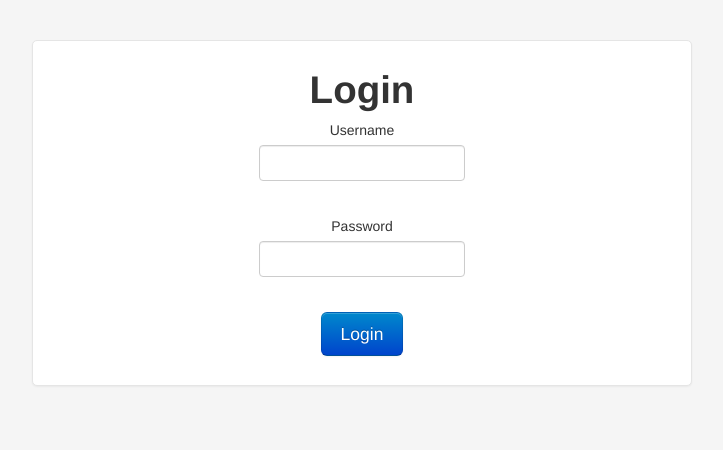
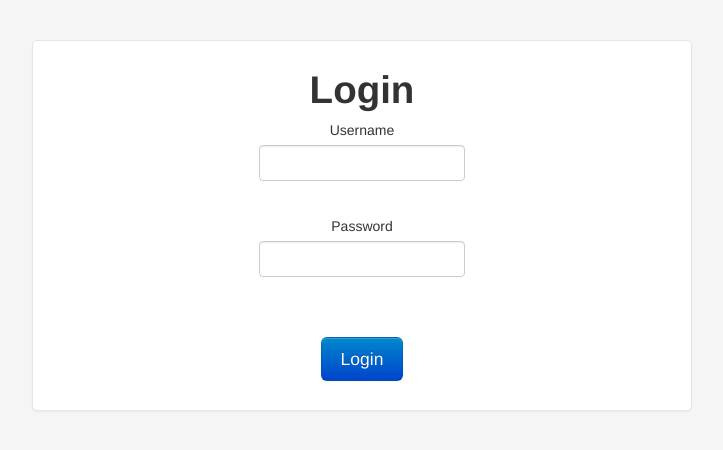
Before and after one commit to thegillion/WOL-server-w-sql, a PHP site: page / in a window 1280 px wide. Shown: the top 450 px of the page, without its empty margins (278-1001 px from the left). Run offline with PHP 8.4, Linux system fonts and the light colour scheme; data comes from the database, SQL or seed files in the repository; data that the repository does not hold is empty.

Commit message:
Bug fix
Bug fix and look updated

```diff
--- a/css/style.css
+++ b/css/style.css
@@ -5,7 +5,8 @@ body {
         background-color: #f5f5f5;
       }
 
-.form-signin {
+.form-signin,
+.border {
   max-width: 600px;
   padding: 19px 29px 29px;
   margin: 0 auto 20px;
@@ -59,9 +60,10 @@ li {
   list-style: none;
 }
 
-input[type="submit"] {
+input[type="submit"], input[type="button"] {
 display: block;
 margin: auto;
+margin-top:25px;
 }
 
 
```
Also changed, not shown: delete.php (+4 -5 lines), delete_devices.php (+11 -10 lines), common.php (line endings or trailing spaces).
